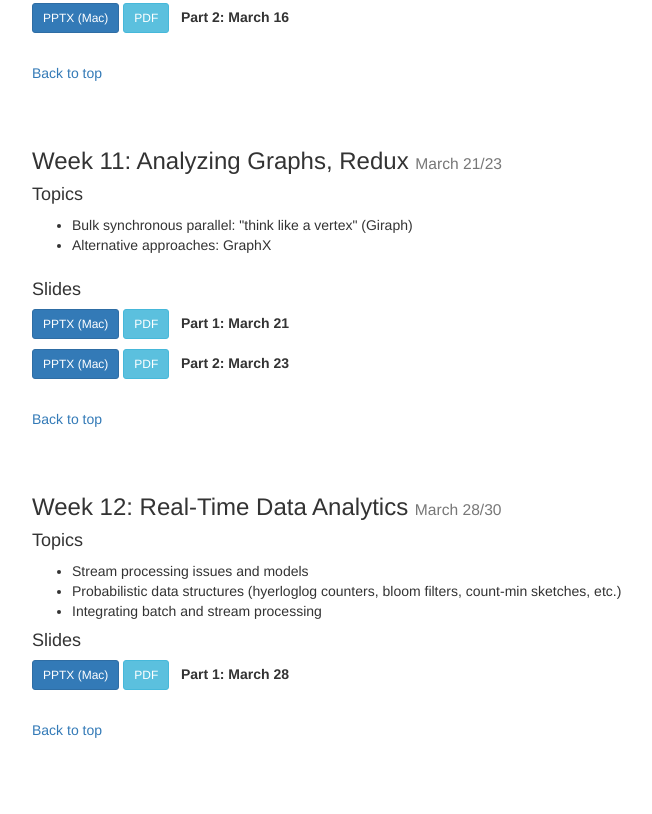
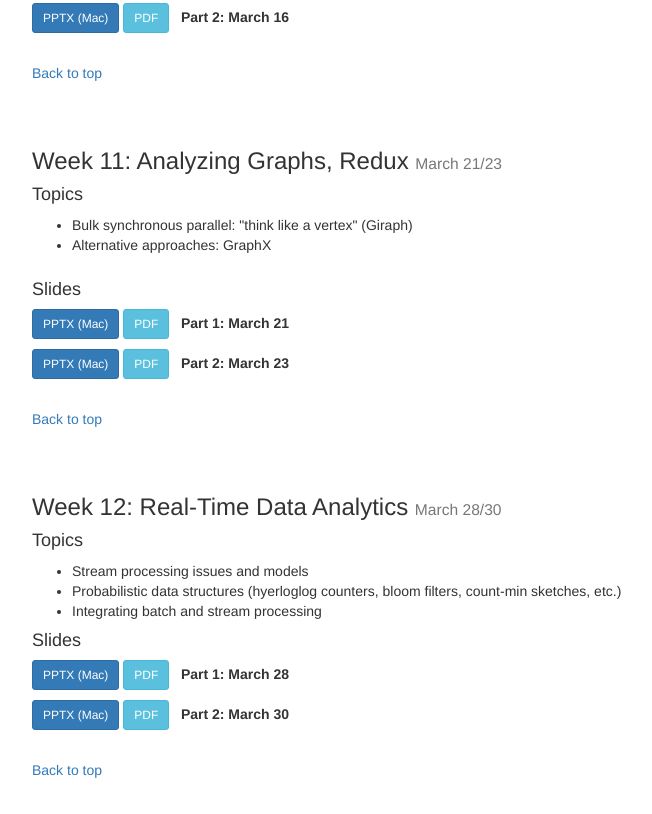
Before and after one commit to lintool/bigdata-2017w, a plain HTML site: page syllabus.html in a window 1280 px wide. Shown: the part 5319-6133 px from the top of the page, without its empty margins (38-690 px from the left). Drawn offline with nearby package versions, Linux system fonts and the light colour scheme.

Commit message:
week12b slides.

```diff
--- a/syllabus.html
+++ b/syllabus.html
@@ -590,10 +590,10 @@
    <a href="slides/week12a.pdf" class="btn btn-sm btn-info" role="button">PDF</a></b> &nbsp; <b>Part 1: March 28</b>
 </p>
 
-<!--p>
+<p>
    <a href="slides/week12b.pptx" class="btn btn-sm btn-primary" role="button">PPTX (Mac)</a>
    <a href="slides/week12b.pdf" class="btn btn-sm btn-info" role="button">PDF</a> &nbsp; <b>Part 2: March 30</b>
-</p-->
+</p>
 
 <p style="padding-top: 20px"><a href="#">Back to top</a></p>
 
```
Also changed, not shown: 2 other files.
